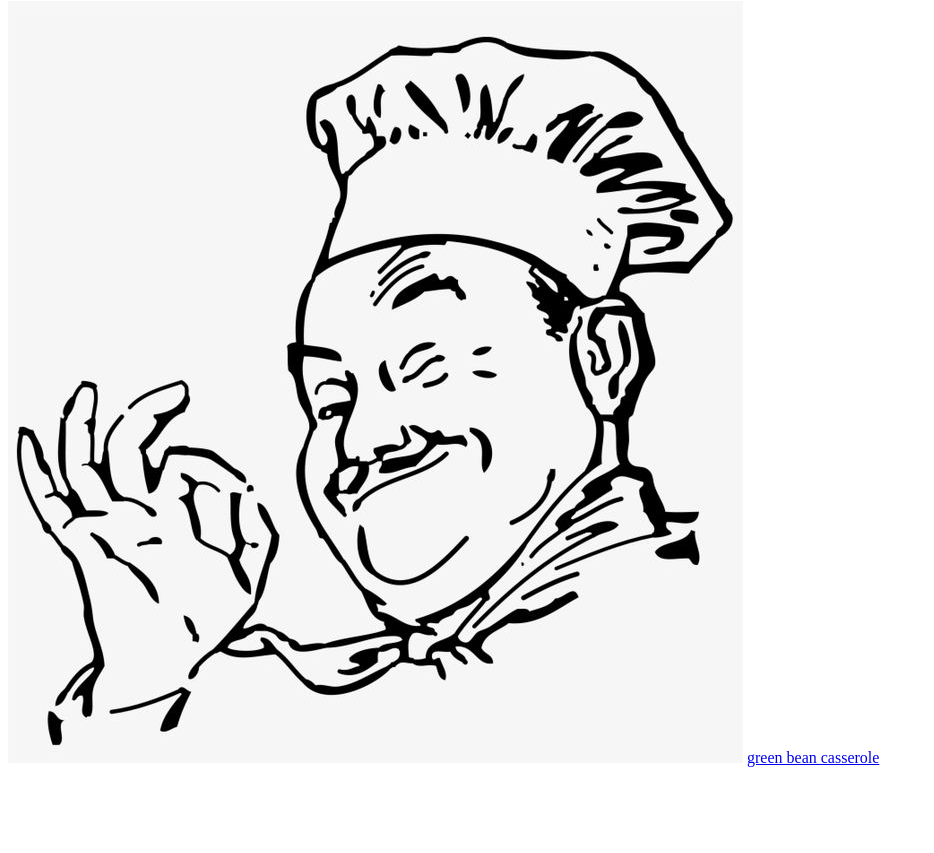
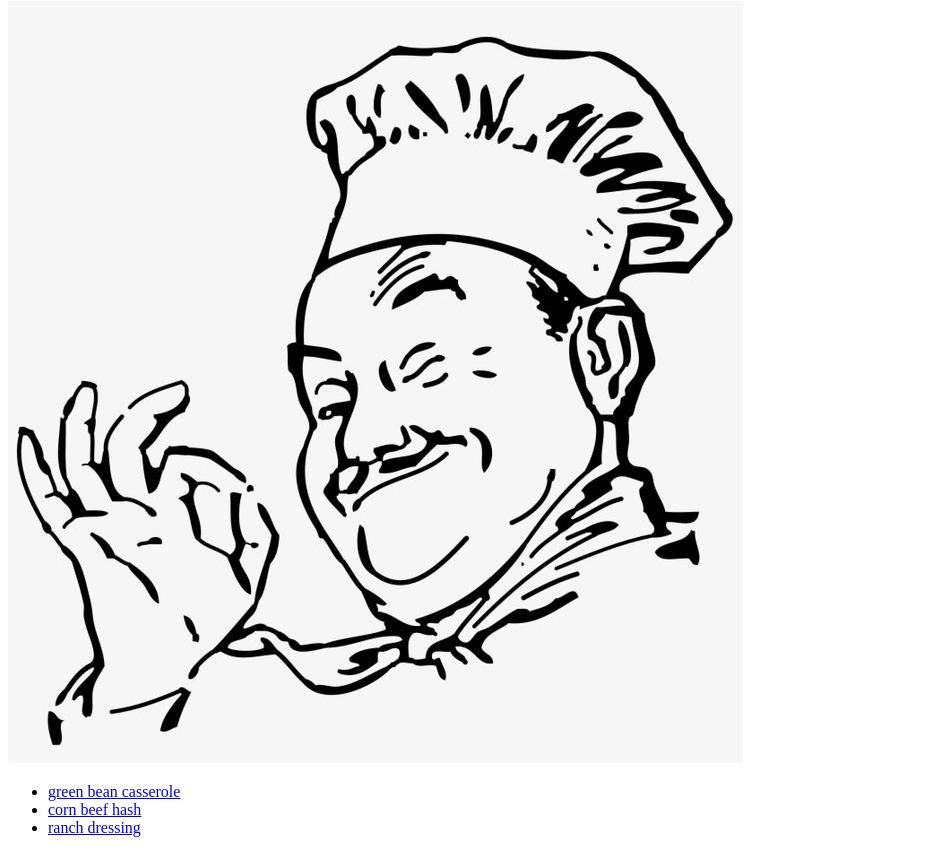
Before and after one commit to Figheg2007/Odin-recipes, a plain HTML site: page index.html in a window 1280 px wide. Shown: the part 79-932 px from the top of the page, without its empty margins (0-934 px from the left). Before the commit the page ends 854 px from the top, so only its background shows below. Drawn offline with Linux system fonts and the light colour scheme.

Commit message:
Add and modified links Added the Corn_beef_hash.html and the Ranch_dressing.html links Changed the links into unordered list to seperate them

```diff
--- a/index.html
+++ b/index.html
@@ -7,6 +7,11 @@
     <body>
         <h1>Odin Recipes</h1>
         <img src="./images/chef.jpg">
-        <a href="recipes/green_bean_casserole.html">green bean casserole</a>
+        <ul>
+            <li><a href="recipes/green_bean_casserole.html">green bean casserole</a></li>
+            <li><a href="recipes/Corn_beef_hash.html">corn beef hash</a></li>
+            <li><a href="recipes/Ranch_dressing.html">ranch dressing</a></li>
+
+        </ul>
     </body>
 </html>
```
